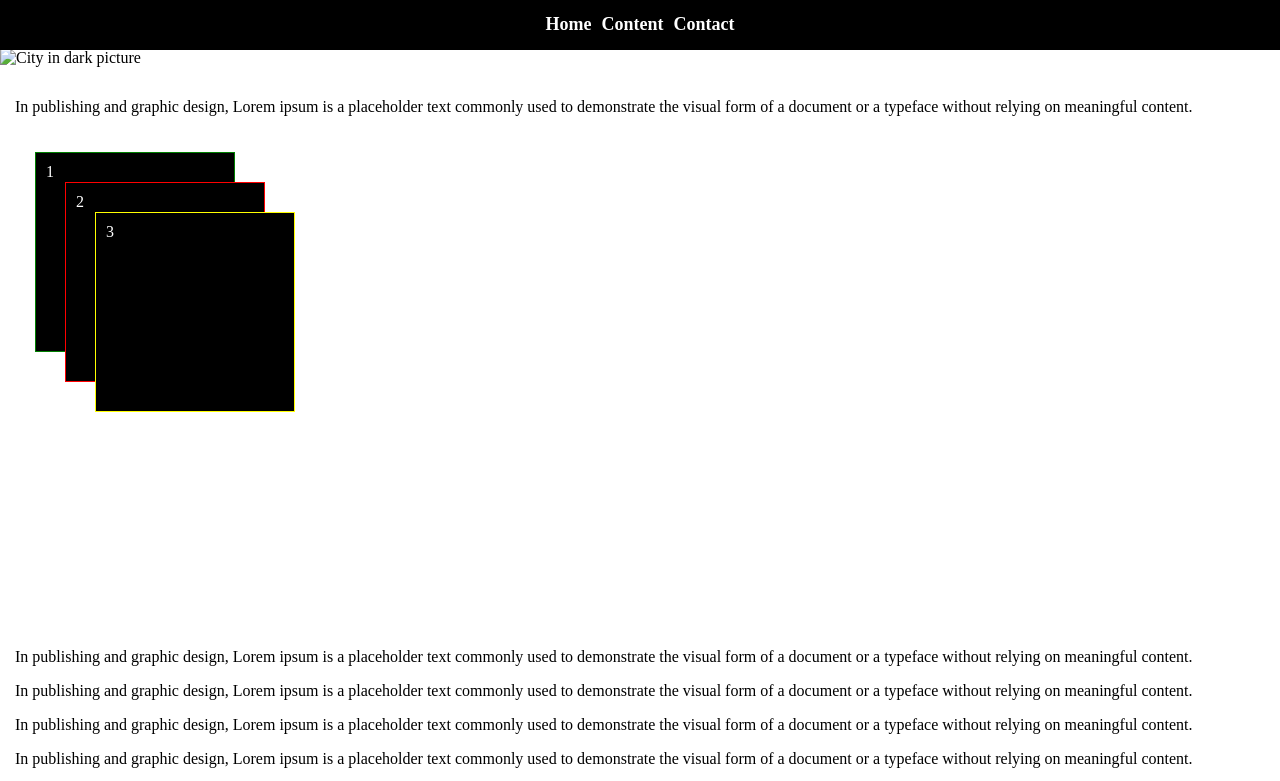
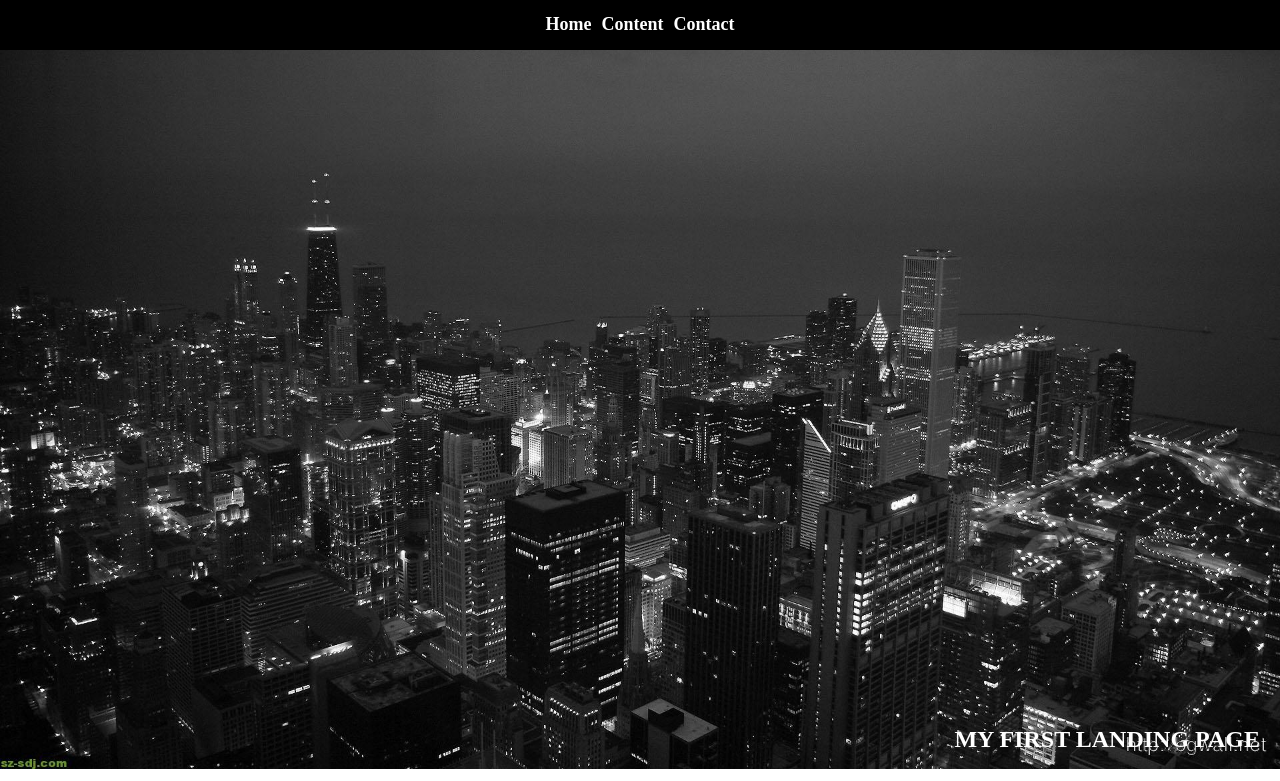
Before and after one commit to IT-Cluster-Academy-FWD/fwdo-2-positioning, a plain HTML site: page index.html in a window 1280 px wide. Shown: the top 781 px of the page. Drawn offline with Linux system fonts and the light colour scheme; the site is published under a folder, as on GitHub Pages, so addresses that start at the root find nothing.

Commit message:
Added lesson update

```diff
--- a/index.html
+++ b/index.html
@@ -26,7 +26,7 @@
   </header>
 
   <section class="main-content-banner" id="banner">
-    <img class="main-content-banner-image" src="/img/cityscape.jpg" alt="City in dark picture">
+    <img class="main-content-banner-image" src="img/cityscape.jpg" alt="City in dark picture">
     <h1 class="main-content-banner-text">My first landing page</h1>
   </section>
 
```
